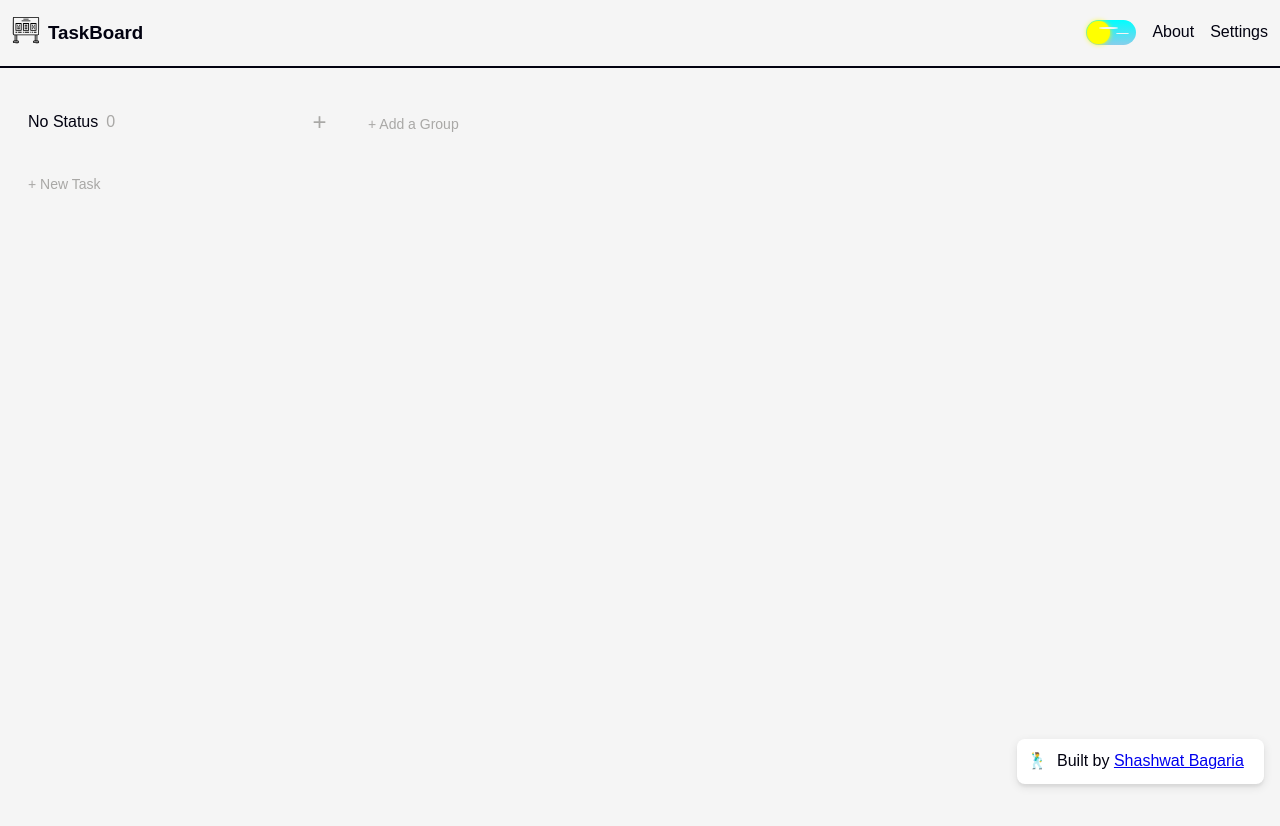
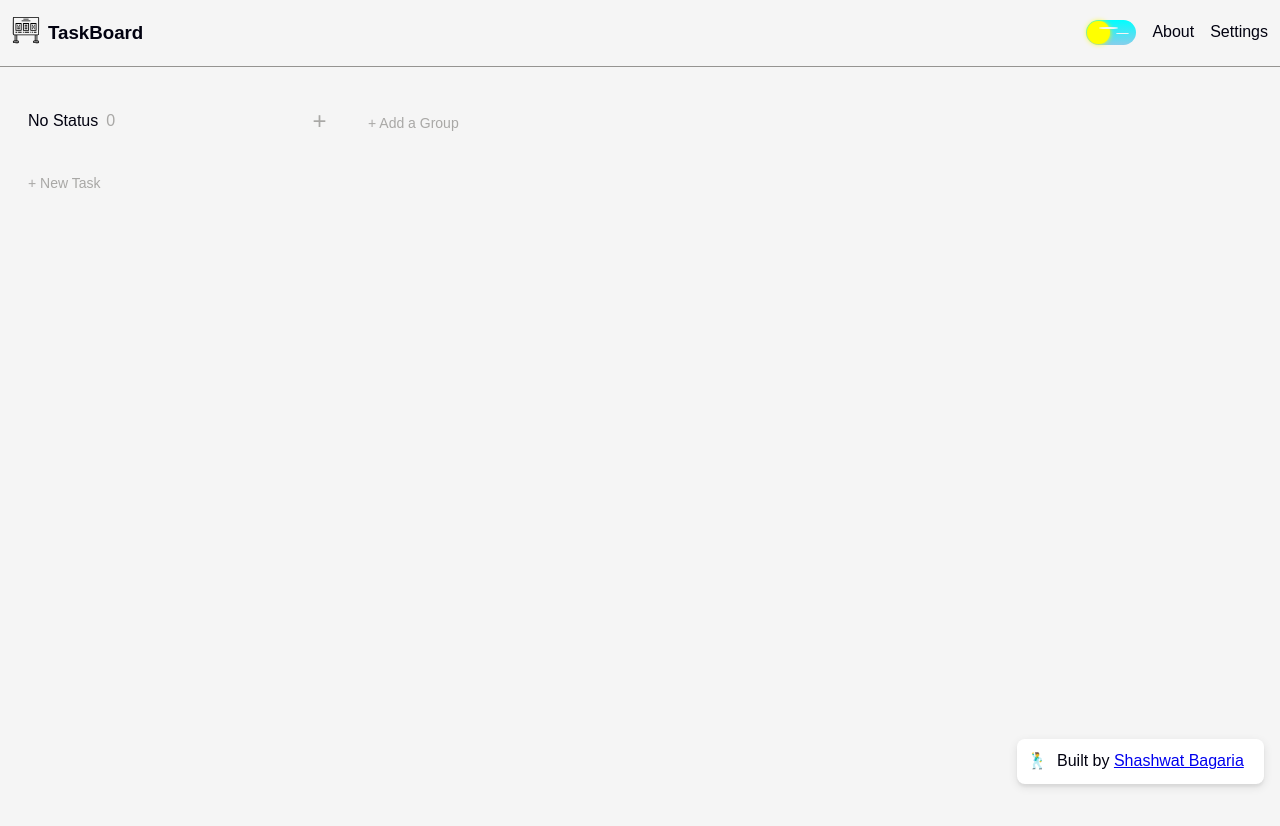
Before and after one commit to SBagaria2710/task-board, a Next.js app: page / in a window 1280 px wide. Shown: the top 826 px of the page. Built offline with nearby package versions, Linux system fonts and the light colour scheme.

Commit message:
Color related changes

```diff
--- a/components/Canvas.js
+++ b/components/Canvas.js
@@ -164,6 +164,7 @@ function Canvas() {
       }
     } else if (name === 'newTaskTitle') {
       const newState = updateTaskValue(state, groupId, taskId, 'title', value);
+      toast.success(`New Task Added: ${value}`);
       setState(newState);
       setNewTask({ ...newTask, ...initialNewTaskData })
     }
--- a/styles/Header.module.css
+++ b/styles/Header.module.css
@@ -3,8 +3,9 @@
     align-items: center;
     position: relative;
     padding: 16px 12px;
-    border-bottom: 2px solid var(--color-switch);
+    border-bottom: 1px solid var(--color-switch);
     justify-content: space-between;
+    border-color: rgba(var(--secondary-color), 0.5);
 }
 .header::after {
     content: 'Shashwat';
--- a/styles/styles.css
+++ b/styles/styles.css
@@ -374,7 +374,7 @@ body[data-theme="dark"] {
   --card-color: 24, 24, 24;
   --secondary-color: 255, 255, 255;
   --background-color: var(--dark-color);
-  background-color: var(--background-color);;
+  background-color: var(--background-color);
   color: var(--light-color);
 }
 body[data-theme="dark"] svg {
```
